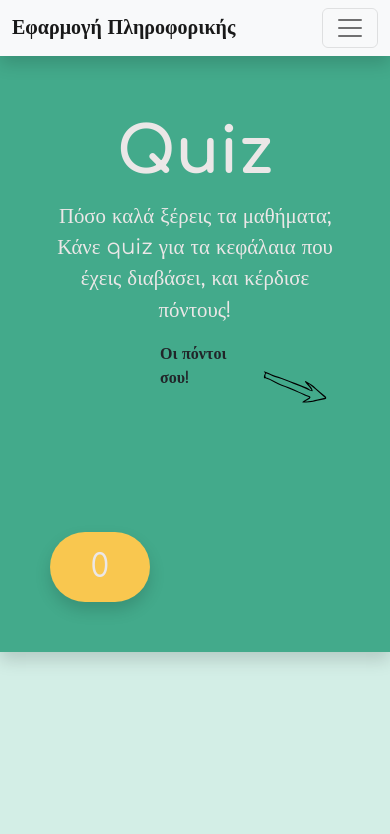
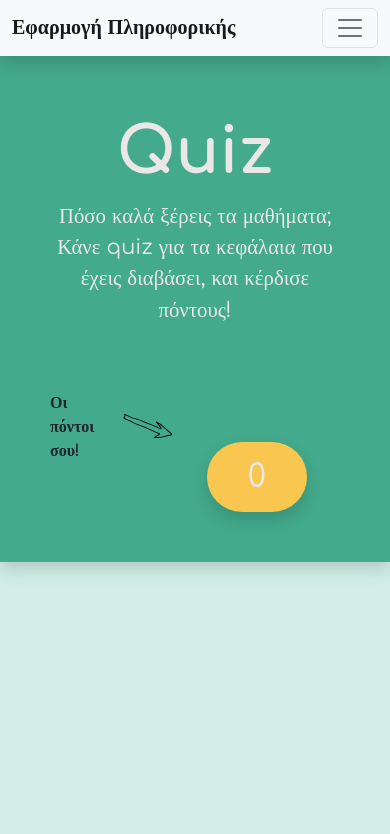
Before and after one commit to georgeiliop/learning-app, a React (Create React App) app: page /quiz in a window 390 px wide. Shown: the top 834 px of the page. Built offline with nearby package versions, Linux system fonts and the light colour scheme.

Commit message:
adjusting arrows

```diff
--- a/src/App.css
+++ b/src/App.css
@@ -397,7 +397,7 @@ section > p {
 
 @media all and (max-width: 557px) {
   .arrow {
-    width: 90px;
+    width: 70px;
     height: 100%;
     margin-right: 0px;
   }
--- a/src/Pages/Quizes.js
+++ b/src/Pages/Quizes.js
@@ -27,7 +27,7 @@ function Quizes(props) {
           πόντους!
         </p>
         <div className="row d-flex align-items-center">
-          <div className="col d-flex justify-content-end">
+          <div className="col-6 d-flex justify-content-end">
             <span className="arrow arrow--span">Οι πόντοι σου!</span>
             <img className="arrow" src={arrow} alt="arrow" />
           </div>
```
